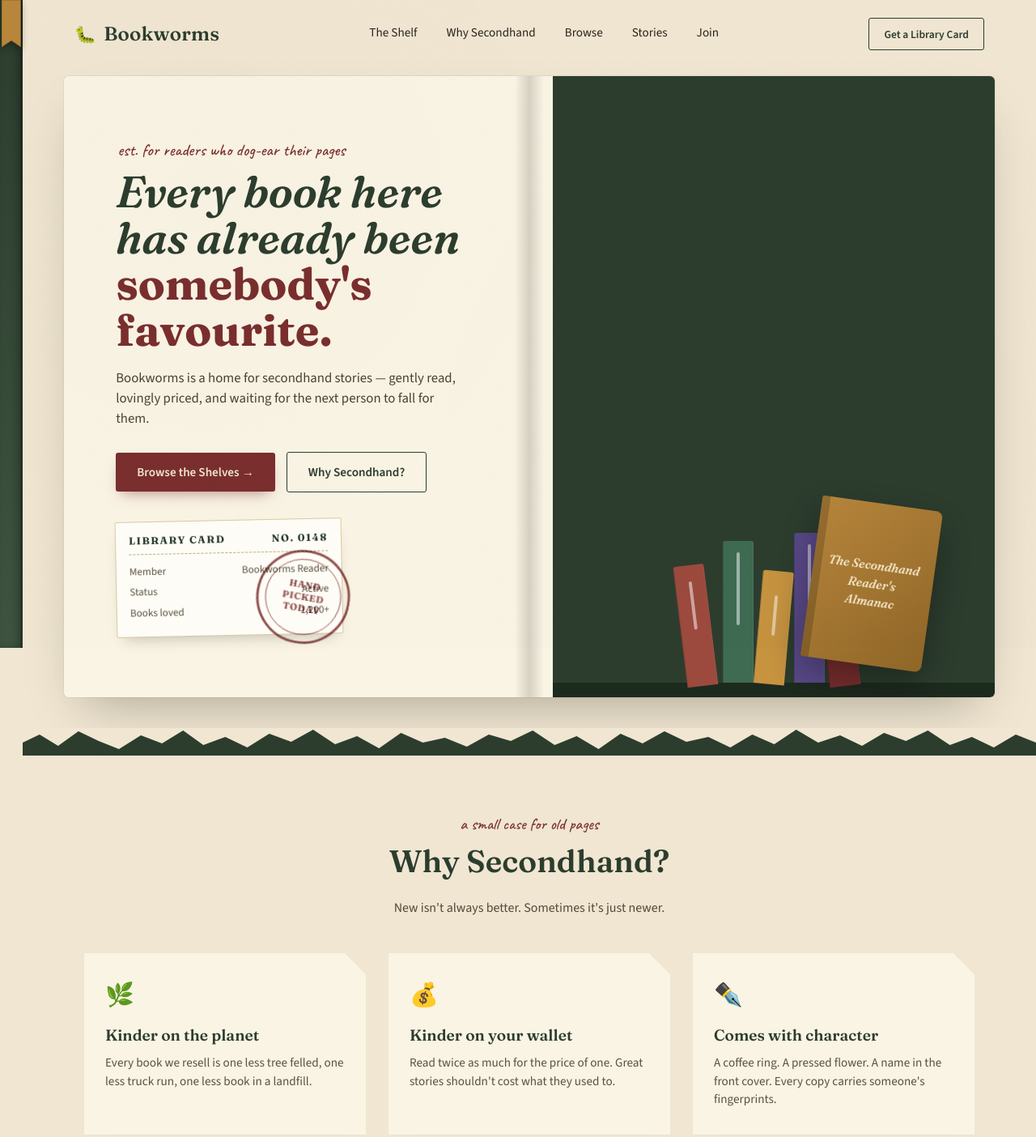
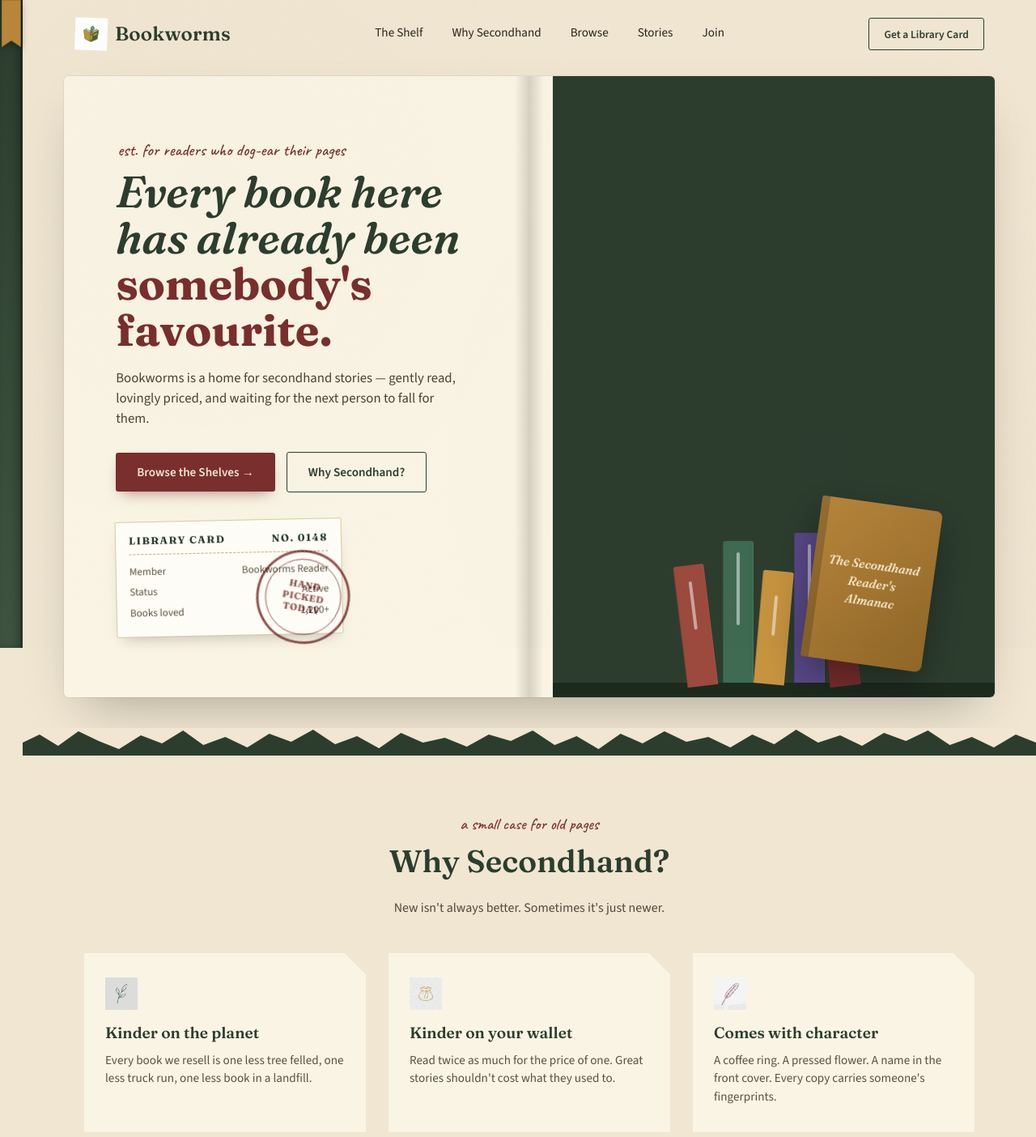
Before and after one commit to Kassora-Tech/BookWorms, a plain HTML site: page index.html in a window 1280 px wide. Shown: the top 1404 px of the page at 81% size. Drawn offline with nearby package versions, Linux system fonts and the light colour scheme.

Commit message:
Image replace

```diff
--- a/index.html
+++ b/index.html
@@ -778,6 +778,35 @@
     outline: 2.5px solid var(--brass);
     outline-offset: 2px;
   }
+
+  /* ---------- bookworm mascot icon ---------- */
+  .bookworm-icon{
+    width: 40px;
+    height: 40px;
+    display: inline-block;
+    animation: worm-inch 2.4s ease-in-out infinite;
+    transform-origin: 50% 100%;
+  }
+  @keyframes worm-inch{
+    0%   { transform: scaleX(1)    translateX(0)    rotate(0deg); }
+    20%  { transform: scaleX(0.75) translateX(2px)  rotate(-3deg); }
+    40%  { transform: scaleX(1.15) translateX(-1px) rotate(2deg); }
+    55%  { transform: scaleX(1)    translateX(0)    rotate(-2deg); }
+    70%  { transform: scaleX(1)    translateX(0)    rotate(2deg); }
+    100% { transform: scaleX(1)    translateX(0)    rotate(0deg); }
+  }
+  @media (prefers-reduced-motion: reduce){
+    .bookworm-icon{ animation: none; }
+  }
+
+  /* dogear card image icons (leaf / money / pen) */
+  .dogear-icon-img{
+    width: 40px;
+    height: 40px;
+    margin-bottom: 14px;
+    display: block;
+    object-fit: contain;
+  }
 </style>
 </head>
 <body>
@@ -794,7 +823,7 @@
 <div class="page-wrap">
 
   <header class="site">
-    <div class="brand"><span class="worm">🐛</span> Bookworms</div>
+    <div class="brand"><img src="images/yourworm.jpeg" alt="Bookworm mascot" class="bookworm-icon worm"> Bookworms</div>
     <nav class="links">
       <a href="#shelf">The Shelf</a>
       <a href="#why">Why Secondhand</a>
@@ -859,17 +888,17 @@
     </div>
     <div class="why-grid">
       <div class="dogear-card">
-        <span class="dogear-icon">🌿</span>
+        <img src="images/leaf.png" alt="Leaf icon" class="dogear-icon-img">
         <h3>Kinder on the planet</h3>
         <p>Every book we resell is one less tree felled, one less truck run, one less book in a landfill.</p>
       </div>
       <div class="dogear-card">
-        <span class="dogear-icon">💰</span>
+        <img src="images/money.png" alt="Money bag icon" class="dogear-icon-img">
         <h3>Kinder on your wallet</h3>
         <p>Read twice as much for the price of one. Great stories shouldn't cost what they used to.</p>
       </div>
       <div class="dogear-card">
-        <span class="dogear-icon">✒️</span>
+        <img src="images/pen.png" alt="Quill pen icon" class="dogear-icon-img">
         <h3>Comes with character</h3>
         <p>A coffee ring. A pressed flower. A name in the front cover. Every copy carries someone's fingerprints.</p>
       </div>
@@ -1046,7 +1075,7 @@
   <footer class="site">
     <div class="footer-grid">
       <div>
-        <div class="footer-brand">🐛 Bookworms</div>
+        <div class="footer-brand"><img src="images/yourworm.jpeg" alt="Bookworm mascot" class="bookworm-icon worm" style="vertical-align:middle; margin-right:6px;"> Bookworms</div>
         <p class="footer-tag">A home for secondhand stories. Every copy has been somewhere before it gets to you.</p>
       </div>
       <div>
```
Also changed, not shown: images/leaf.png (added), images/money.png (added), images/pen.png (added), images/yourworm.jpeg (added).
